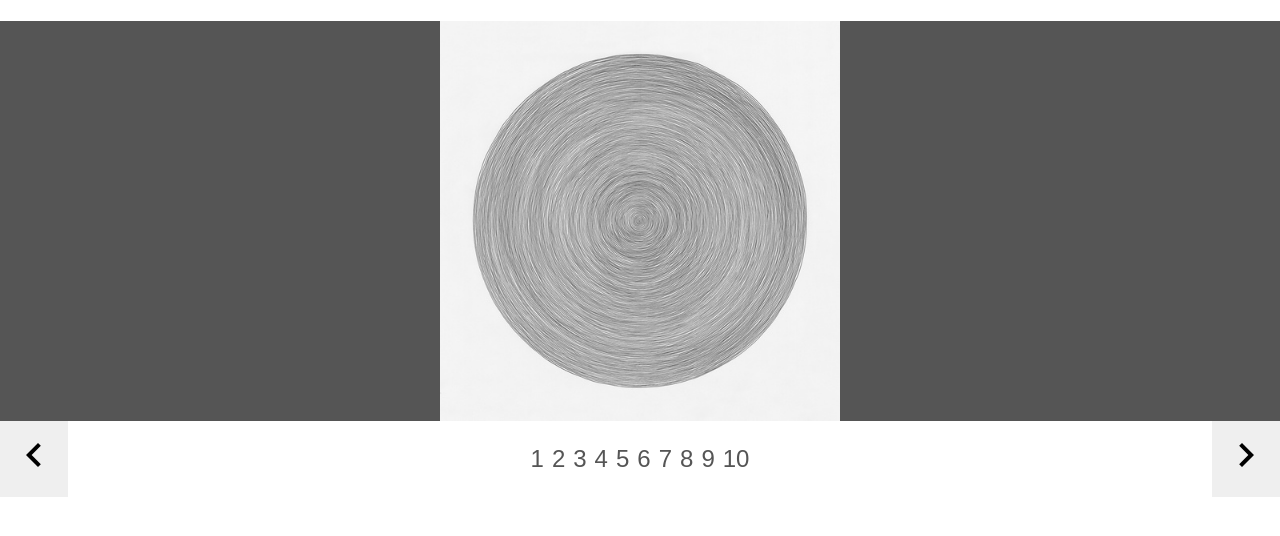
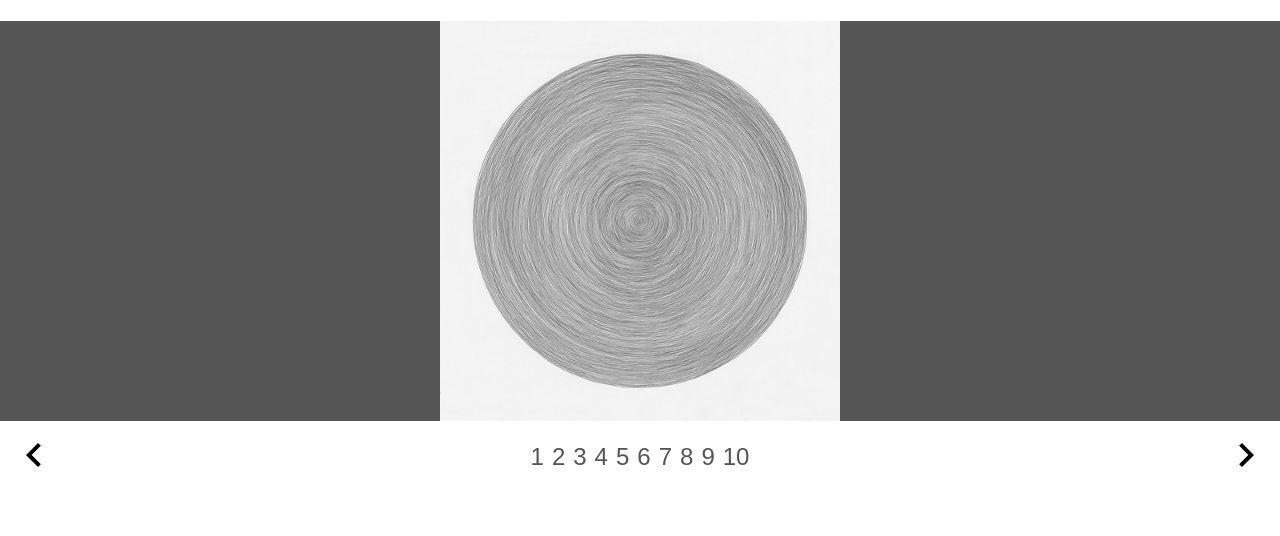
Before and after one commit to curtdmiller/slideshow, a website: page index.html in a window 1280 px wide. Drawn offline with Linux system fonts and the light colour scheme.

Commit message:
tweak button css for browser consistency

```diff
--- a/css/styles.css
+++ b/css/styles.css
@@ -42,11 +42,9 @@ h1 {
 	position: relative;
 	padding-bottom: 56.25%;
 	height: 0;
-	/* max-width: 711px; */
 	overflow: hidden;
 	top: 50%;
 	transform: translateY(-50%);
-	/* margin: 0 auto; */
 }
 
 .yt-embed iframe,
@@ -67,11 +65,9 @@ height: 100%;
 
 .slideshow-controls button {
 	border: none;
+	background: none;
 	cursor: pointer;
 	padding: 10px;
-
-	font-size: 2em;
-	font-weight: bold;
 }
 
 .slideshow-pagination {
```
